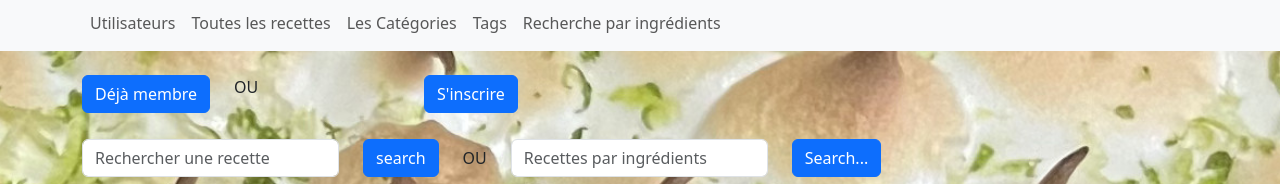
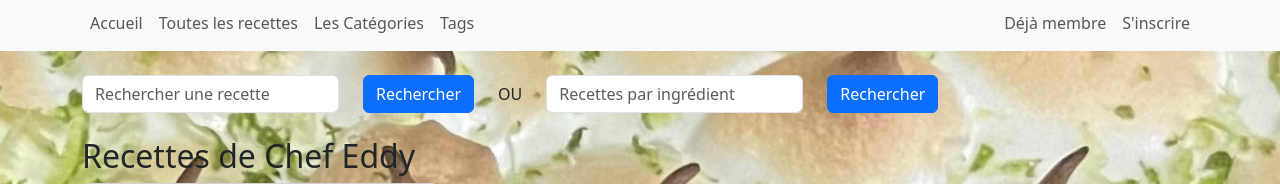
Before and after one commit to galiacye/chef-eddy, a CodeIgniter 4 app: the page made by app/Views/Home/index.php in a window 1280 px wide. Shown: the part 217-401 px from the top of the page. Run offline with PHP 8.4 and a stand-in for CodeIgniter, Linux system fonts and the light colour scheme; the template is opened without the code that fills it: most values are stand-ins (such as "Sample title", 1, 10 or a date in 2020); grey boxes marked "Sample" are stand-in pictures; some libraries are stand-ins or nearby versions.

Commit message:
index,showRecipe,categories,tags

```diff
--- a/app/Views/Home/index.php
+++ b/app/Views/Home/index.php
@@ -5,74 +5,55 @@
 <?= $this->endSection() ?>
 
 <?= $this->section('body') ?>
-<div class="row">
+<?= form_open('search', ['method' => 'GET']) ?>
+<div class="row d-flex align-items-center">
+
     <div class="col-auto">
-        <button class="btn btn-primary">Déjà membre</button>
-    </div>
-    <div class="col-2">
-        <p> OU </p>
+        <input type="text" name="search" id="search_input"
+            class="form-control" placeholder="Rechercher une recette">
     </div>
     <div class="col-auto">
-        <button class="btn btn-primary">S'inscrire</button>
-    </div>
+        <button type="submit" class="btn btn-primary">Rechercher</button>
     </div>
 
-        <br>
+    <div class="col-auto">OU</div>
 
-    <?= form_open('search',['method'=>'GET'])?>
-      <div class="row d-flex align-items-center">
     <div class="col-auto">
-            <input type="text" name="search" class="form-control" placeholder="Rechercher une recette">
-        </div>
-        <div class="col-auto">
-            <button type="submit"class="btn btn-primary">search</button>
-        </div>
-        <div class="col-auto">  OU  </div>
-        <div class="col-auto">
-             <!-- input list pointe vers datalist id , name="ingredient" au sing cf Controller -->
         <input list="ingredients-list" id="ingredients_input"
-                name="ingredient"
-                placeholder="Recettes par ingrédients"
-                class="form-control">
+            name="ingredient" class="form-control"
+            placeholder="Recettes par ingrédient">
         <datalist id="ingredients-list">
-                <?php foreach($ingredients as $ingr) : ?>
-                    <option value="<?= esc($ingr->nom)?>"></option>
+            <?php foreach ($ingredients as $ingr) : ?>
+                <option value="<?= esc($ingr->nom) ?>"></option>
             <?php endforeach ?>
         </datalist>
     </div>
     <div class="col-auto">
-            <button type="submit"class="btn btn-primary">Search...</button>
+        <button type="submit" class="btn btn-primary">Rechercher</button>
+    </div>
+
+</div>
+<?= form_close() ?>
+
+<div class="row mt-4">
+    <div class="col-sm-12 md-4 lg-3">
+        <h2>Recettes de Chef Eddy</h2>
+        <div class="row">
+            <?php foreach ($Recipes as $recipe) : ?>
+                <div class="col-10 col-md-6 col-lg-4  mb-4">
+                    <div class="card h-100">
+                       <img src="<?= base_url($recipe->image_url ? $recipe->image_url : 'uploads/recipes/default.png') ?>"
+                                    class="card-img-top" alt="<?= esc($recipe->titre) ?>">
+                        <div class="card-body d-flex flex-column">
+                            <h5 class="card-title"><?= esc($recipe->titre) ?></h5>
+
+                            <a href="<?= base_url('recipe/' . $recipe->id) ?>" class="btn btn-primary mt-auto">Voir la recette</a>
                         </div>
                     </div>
-    <?= form_close() ?>
-    <div class="row d-flex align-items-center divers">
-        <div class="col md-4 lg-2 cat">
-            <img src="<?= base_url('img/desserts/cheesecake-speculoos.jpg') ?>" class="photo1">
-            <p>Lorem ipsum dolor sit amet consectetur adipisicing elit.
-                Sed aut repellendus debitis doloremque omnis esse, voluptate ad nesciunt
-                deserunt exercitationem. Odio velit veniam facere. Libero perferendis
-                officia doloribus ipsam repudiandae.
-
-            </p>
                 </div>
-        <div class="col md-4 lg-2 tags">
-              <img src="<?= base_url('img/desserts/tarte_poires_amandes.JPG') ?>" class="photo1">
-                     <p>Lorem ipsum dolor sit amet consectetur adipisicing elit.
-                Sed aut repellendus debitis doloremque omnis esse, voluptate ad nesciunt
-                deserunt exercitationem. Odio velit veniam facere. Libero perferendis
-                officia doloribus ipsam repudiandae.
-
-            </p>
-            </div>
-        <div class="col md-4 lg-2 saison">
-            <img src="<?= base_url('img/desserts/foretnoire-dessus.png') ?>" class="photo1">
-
-                     <p>Lorem ipsum dolor sit amet consectetur adipisicing elit.
-                Sed aut repellendus debitis doloremque omnis esse, voluptate ad nesciunt
-                deserunt exercitationem. Odio velit veniam facere. Libero perferendis
-                officia doloribus ipsam repudiandae.
-
-            </p>
+            <?php endforeach ?>
         </div>
     </div>
+</div>
+
 <?= $this->endSection() ?>
--- a/app/Views/layout.php
+++ b/app/Views/layout.php
@@ -15,7 +15,7 @@
     <div class="ban ">
         <img src="<?= base_url('./img/eddy-bd.jpeg') ?>" class="eddy">
         <div class="container text-center">
-            <h1 class="hero-title">Chef Eddy  <span class="fusil">m</span></h1>
+            <h1 class="hero-title">Chef Eddy  </h1>
             <h2 class="txt">On ne rigole pas avec les grammages...</h2>
         </div>
         <img src="<?= base_url('./img/logo.png') ?>" alt="logo" class="logo">
@@ -24,25 +24,46 @@
 </header>
 <nav class="navbar navbar-expand-lg navbar-light bg-light mb-4">  <!-- expand-lg =>se replie en deçà de 1024 -->
 
-    <div class="container">
-
+    <div class="container d-flex justify-content-between">
+        <div class="left">
         <ul class="navbar-nav">
             <li class="nav-item">
-                <a class="nav-link" href="<?= base_url('users') ?>">Utilisateurs</a>
+                <a class="nav-link" href="<?= base_url('index') ?>">Accueil</a>
             </li>
             <li class="nav-item">
                 <a class="nav-link" href="<?= base_url('recipeIndex') ?>">Toutes les recettes</a>
             </li>
             <li class="nav-item">
-                <a class="nav-link" href="<?= base_url('categories') ?>"> Les Catégories</a>
+                <a class="nav-link" href="<?= base_url('categorie/index') ?>"> Les Catégories</a>
             </li>
             <li class="nav-item">
-                <a class="nav-link" href="<?= base_url('tags') ?>">Tags</a>
-            </li>
-            <li class="nav-item">
-                <a class="nav-link" href="<?= base_url('ingredients') ?>">Recherche par ingrédients</a>
+                <a class="nav-link" href="<?= base_url('tag/index') ?>">Tags</a>
             </li>
         </ul>
+        </div>
+        <div class="right">
+        <ul class="navbar-nav">
+            <?php if(session()->has('user_id')): ?>
+                <li class="nav-item">
+                    <a class="nav-link" href="<?= base_url('profile') ?>">Mon Profil</a>
+                </li>
+                <li class="nav-item">
+                    <a class="nav-link" href="<?= base_url('mes-recettes') ?>">Mes Recettes</a>
+                </li>
+                <li class="nav-item">
+                    <a class="nav-link" href="<?= base_url('logout') ?>">Se Déconnecter</a>
+                </li>
+        </ul>
+            <?php else: ?>
+                <ul class="navbar-nav">
+                    <li class="nav-item">
+                        <a class="nav-link" href="<?= base_url('login') ?>">Déjà membre</a>
+                    </li>
+                    <li class="nav-item">
+                        <a class="nav-link" href="<?= base_url('register') ?>">S'inscrire</a>
+                    </li>
+                </ul>
+            <?php endif; ?>
     </div>
 </nav>
 
--- a/database.sql/db.sql
+++ b/database.sql/db.sql
@@ -196,3 +196,5 @@ MODIFY statut VARCHAR(50) DEFAULT 'pending';
 UPDATE recettes
 SET statut = 'pending'
 WHERE statut IS NULL OR statut = '';
+
+INSERT INTO tags (nom_tag) VALUES ('chef-eddy');
--- a/public/css/recipes/showRecipe.css
+++ b/public/css/recipes/showRecipe.css
@@ -6,6 +6,7 @@ body {
     width: auto;
     object-fit: cover;
     display: block;
+    margin-top: 50px;
 }
 .banner {
     display: flex;
```
Also changed, not shown: app/Config/Routes.php (+8 -0 lines), app/Controllers/Categorie.php (added, +34 -0 lines), app/Controllers/Home.php (+8 -1 lines), app/Controllers/Recipe.php (+22 -21 lines), app/Controllers/Search.php (+10 -10 lines), app/Controllers/Tag.php (added, +32 -0 lines), app/Models/CategorieModel.php (+21 -0 lines), app/Models/RecipeModel.php (+18 -2 lines), app/Models/TagModel.php (+11 -0 lines), app/Views/Categorie/index.php (added, +22 -0 lines), app/Views/Categorie/show.php (added), public/uploads/recipes/1775989874_8521c9cb0daf7097381d.jpg (renamed from public/img/desserts/tarte_poires_amandes.JPG), 3 other files. Lines whose indentation alone changed are shown as unchanged.
